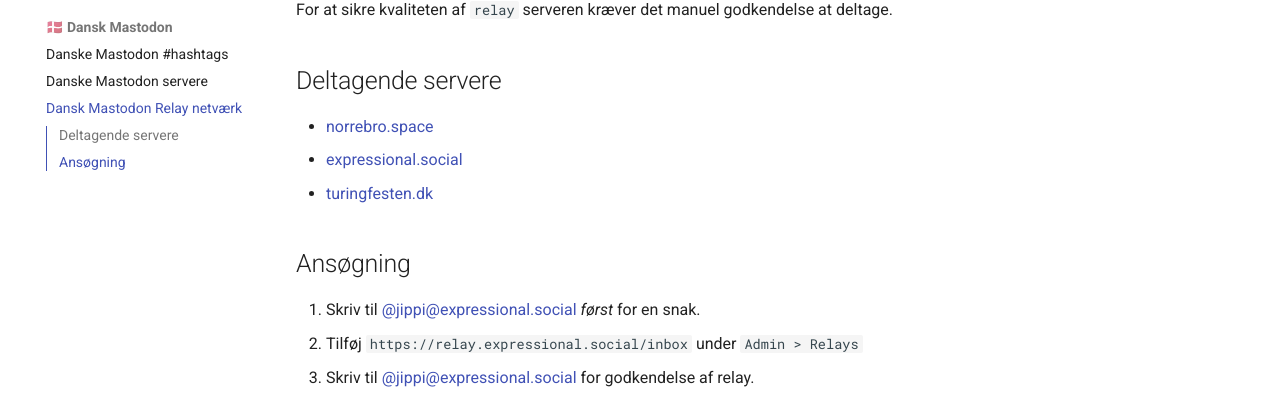
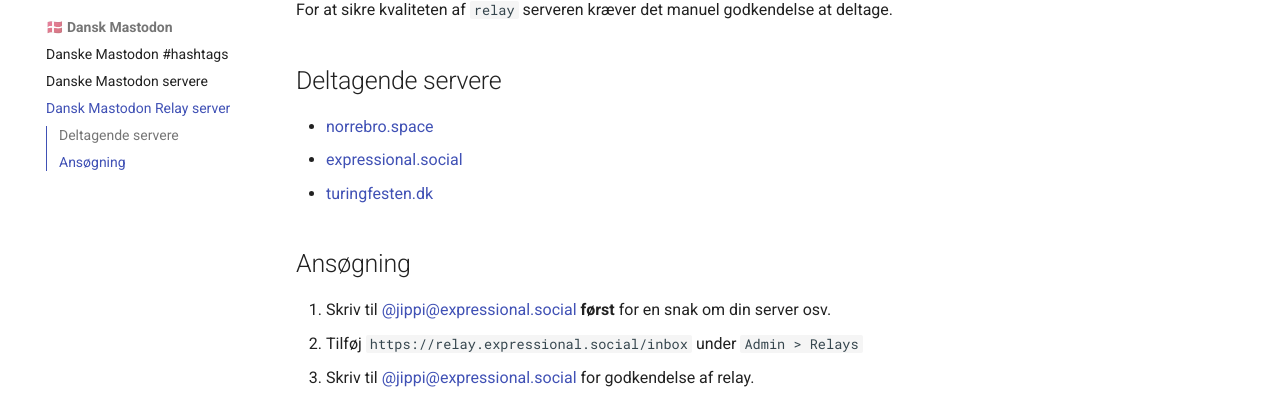
Before and after one commit to jippi/masto-guide, an MkDocs documentation site: the page built from docs/dk/relay.md, in a window 1280 px wide. Shown: the part 317-719 px from the top of the page. Built offline with MkDocs 1.6.1 and Material for MkDocs 9.7.7, drawn with Linux system fonts in a browser that asks for light colours; comment, search, counter and statistics services are not loaded.

Commit message:
tweaks
Signed-off-by: Christian Winther <jippignu@gmail.com>

```diff
--- a/docs/dk/relay.md
+++ b/docs/dk/relay.md
@@ -14,7 +14,7 @@ For at sikre kvaliteten af `relay` serveren kræver det manuel godkendelse at de
 
 ## Ansøgning
 
-1. Skriv til [@jippi@expressional.social](https://expressional.social/@jippi){target=_blank} *først* for en snak.
+1. Skriv til [@jippi@expressional.social](https://expressional.social/@jippi){target=_blank} **først** for en snak om din server osv.
 1. Tilføj `https://relay.expressional.social/inbox` under `Admin > Relays`
 1. Skriv til [@jippi@expressional.social](https://expressional.social/@jippi){target=_blank} for godkendelse af relay.
 1. Din server detager nu i relay.
--- a/mkdocs.yml
+++ b/mkdocs.yml
@@ -72,4 +72,4 @@ nav:
   - 🇩🇰 Dansk Mastodon:
       - "Danske Mastodon #hashtags": dk/hashtags.md
       - Danske Mastodon servere: dk/servers.md
-      - Dansk Mastodon Relay netværk: dk/relay.md
+      - Dansk Mastodon Relay server: dk/relay.md
```
